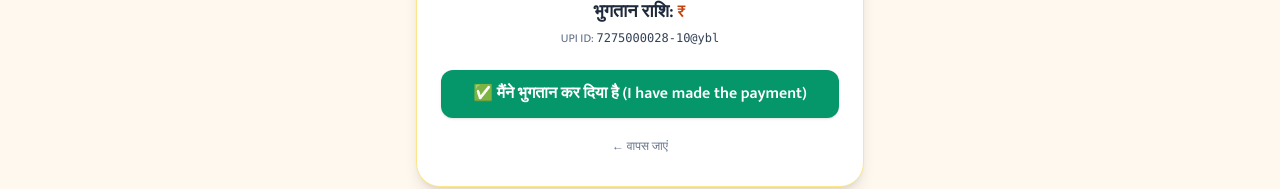
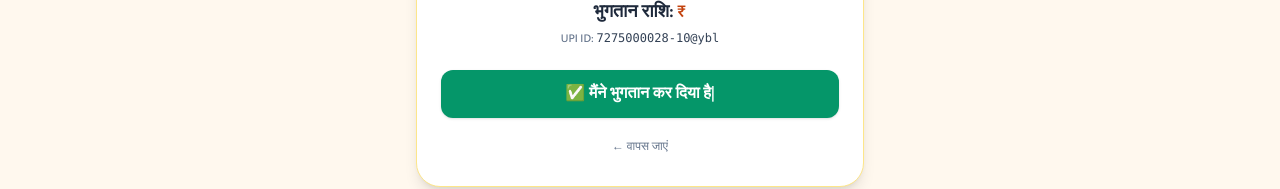
Before and after one commit to vasusthaliInfotech2026/sarvhindukalyansamiti, a Next.js app: page /pay in a window 1280 px wide. Shown: the part 559-748 px from the top of the page. Built offline with nearby package versions, Linux system fonts and the light colour scheme; a web font is replaced by a local one.

Commit message:
content changes

```diff
--- a/app/(website)/donate/DonateForm.js
+++ b/app/(website)/donate/DonateForm.js
@@ -9,7 +9,6 @@ const DONATION_PURPOSES = [
   "अनाथ/बाल सहायता अभियान",
   "मंदिर एवं धर्म सेवा",
   "निःशुल्क स्वास्थ्य जांच शिविर",
-  "मंदिर स्वच्छता अभियान",
 ];
 
 export default function DonateForm() {
--- a/app/(website)/pay/page.js
+++ b/app/(website)/pay/page.js
@@ -207,7 +207,7 @@ function QRCheckoutContent() {
       >
         {loading
           ? "प्रोसेस हो रहा है..."
-          : "✅ मैंने भुगतान कर दिया है (I have made the payment)"}
+          : "✅ मैंने भुगतान कर दिया है|"}
       </button>
 
       <button
```
